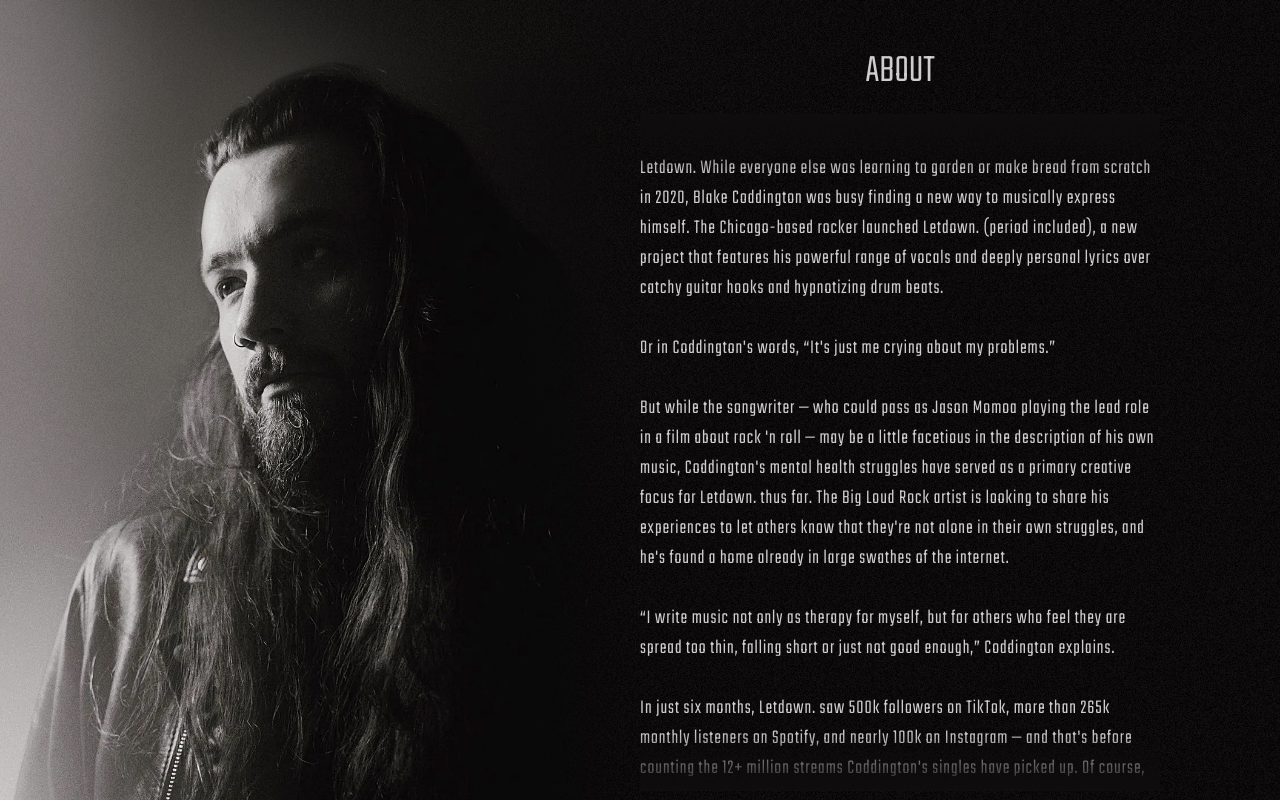
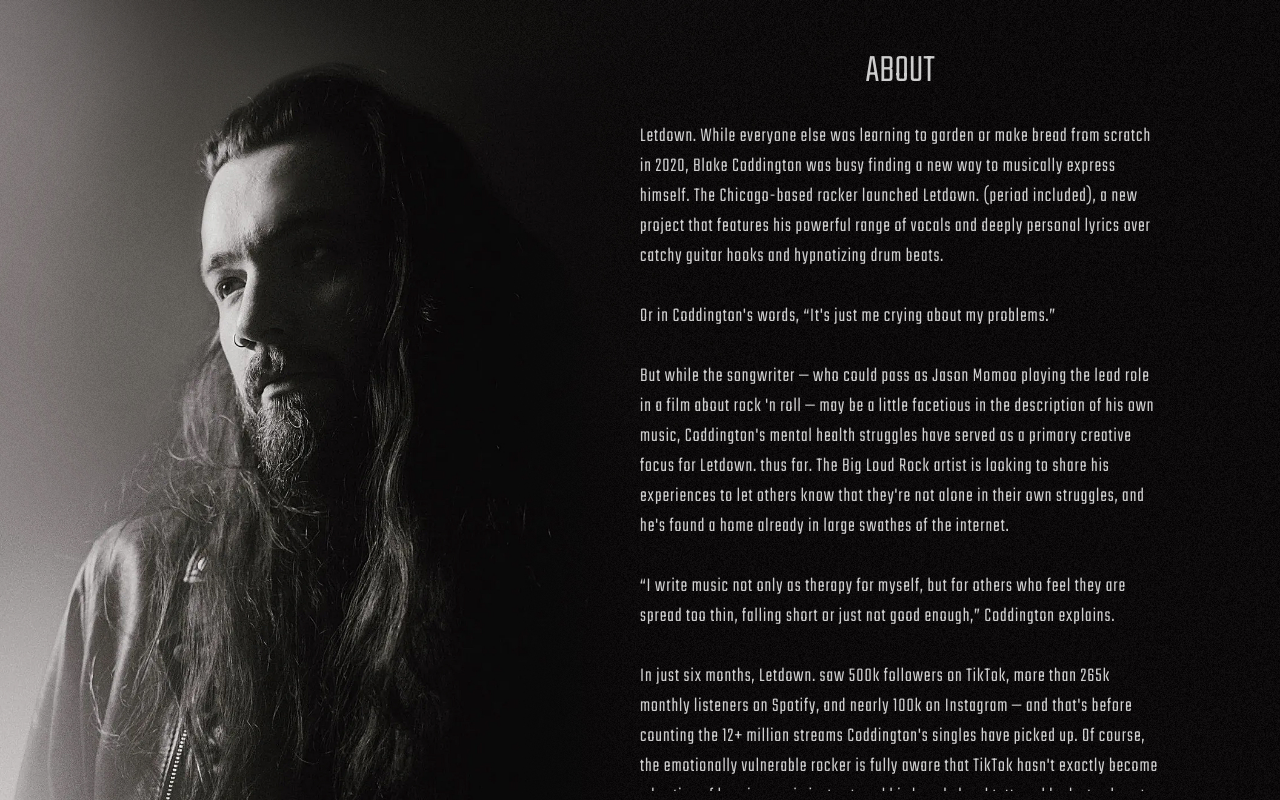
Before and after one commit to MrSeager/letdown-page-mrseager, a Next.js app: page / in a window 1280 px wide. Shown: the part 1440-2240 px from the top of the page. Built offline with nearby package versions, Linux system fonts and the light colour scheme.

Commit message:
10/2/2026
Some fixes

```diff
--- a/app/layout.tsx
+++ b/app/layout.tsx
@@ -15,8 +15,8 @@ const staatliches = Staatliches({
 });
 
 export const metadata: Metadata = {
-  title: "Create Next App",
-  description: "Generated by create next app",
+  title: "LETDOWN.",
+  description: "LETDOWN.",
 };
 
 export default function RootLayout({ children }: LayoutProps<"/">) {
--- a/components/HeaderNav.tsx
+++ b/components/HeaderNav.tsx
@@ -1,6 +1,6 @@
 'use client';
 //Components
-import { useState } from "react";
+import { useState, useEffect } from "react";
 import BtnA from "./BtnA";
 import LinkA from "./LinkA";
 import LinkB from "./LinkB";
@@ -9,9 +9,24 @@ import { SiTiktok, SiInstagram, SiYoutube, SiFacebook, SiX, SiDiscord } from "re
 
 export default function HeaderNav() {
     const [open, setOpen] = useState<boolean>(false);
+    const [scrolled, setScrolled] = useState(false);
+
+    useEffect(() => {
+        const listenSection = document.getElementById("Listen");
+        if (!listenSection) return;
+
+        const checkScroll = () => {
+        setScrolled(window.scrollY >= listenSection.offsetTop);
+        };
+
+        checkScroll(); // run once on mount (in case page loads already scrolled)
+        window.addEventListener("scroll", checkScroll, { passive: true });
+        return () => window.removeEventListener("scroll", checkScroll);
+    }, []);
 
     return(
-        <header className="py-5 px-5 md:px-15 z-10 fixed top-0 w-full bg-gradient-to-b from-[#000000] via-[#000000] to-transparent">
+        <header className={`py-5 px-5 md:px-15 z-10 fixed top-0 w-full duration-300
+            ${!scrolled ? 'bg-transparent' : 'bg-gradient-to-b from-[#000000] via-[#000000] to-transparent'}`}>
             <nav className="flex flex-col lg:flex-row w-full items-center justify-between gap-0 lg:gap-5">
                 <div className="w-full lg:w-auto flex items-center justify-between">
                     <h1 className="font-staatliches text-white text-[40px]">LETDOWN.</h1>
--- a/components/SectionThree.tsx
+++ b/components/SectionThree.tsx
@@ -1,7 +1,11 @@
+'use client';
 //Components
+import { useState } from "react";
 import Image from "next/image";
 
 export default function SectionThree() {
+    const [scroll, setScroll] = useState<boolean>(false);
+
     return(
         <div id="About" className="scroll-mt-10 relative ps-5 md:ps-15 lg:ps-0 bg-[url(/images/04_Background-300px.webp)]">
             <Image
@@ -13,12 +17,12 @@ export default function SectionThree() {
             />
             <div className="lg:absolute top-0 h-full w-full lg:grid grid-cols-2 grid-rows-1">
                 <span />
-                <div className="pe-5 md:pe-15 lg:pe-30 py-15 flex flex-col items-center justify-center text-[20px] text-pretty gap-3">
-                    <h3 className="uppercase text-center text-[40px] shrink-0">About</h3>
-                    <div className="relative min-h-0">
-                        <div className="overflow-y-auto lg:min-h-0 w-full h-full py-10">
-                            <span className="hidden lg:block absolute top-0 w-full h-15 bg-gradient-to-b from-[#0f0d0e] to-transparent" />
-                            <p className="tracking-[1px] select-text">
+                <div className="pe-5 md:pe-15 lg:pe-30 py-15 flex flex-col items-center justify-center text-[20px] text-pretty">
+                    <h3 className="uppercase text-center text-[40px] shrink-0 mb-5">About</h3>
+                    <div
+                        onClick={() => setScroll(true)}
+                        className={`${!scroll ? 'overflow-hidden' : 'overflow-y-auto'} relative overscroll-contain scrollbar-gutter-stable scrollbar-thin lg:min-h-0 w-full h-full overscroll-contain`}>
+                        <p className=" tracking-[1px] select-text">
                             Letdown. While everyone else was learning to garden or make bread from scratch in 2020, Blake Coddington was busy finding a new way to musically express himself. The Chicago-based rocker launched Letdown. (period included), a new project that features his powerful range of vocals and deeply personal lyrics over catchy guitar hooks and hypnotizing drum beats.
                             <br /><br />
                             Or in Coddington&apos;s words, “It&apos;s just me crying about my problems.”
@@ -35,8 +39,6 @@ export default function SectionThree() {
                             <br /><br />
                             “Touring is the only thing I can think about these days,” Coddington says. “I lose sleep over it every night. I dream of playing music in front of people every day, so touring is hopefully going to be a big part of the next few years of my life. I just want to get on the damn road!”
                         </p>
-                            <span className="hidden lg:block absolute bottom-0 w-full h-15 bg-gradient-to-b from-transparent to-[#0f0d0e]" />
-                        </div>
                     </div>
                 </div>
             </div>
```
Lines whose indentation alone changed are shown as unchanged.
